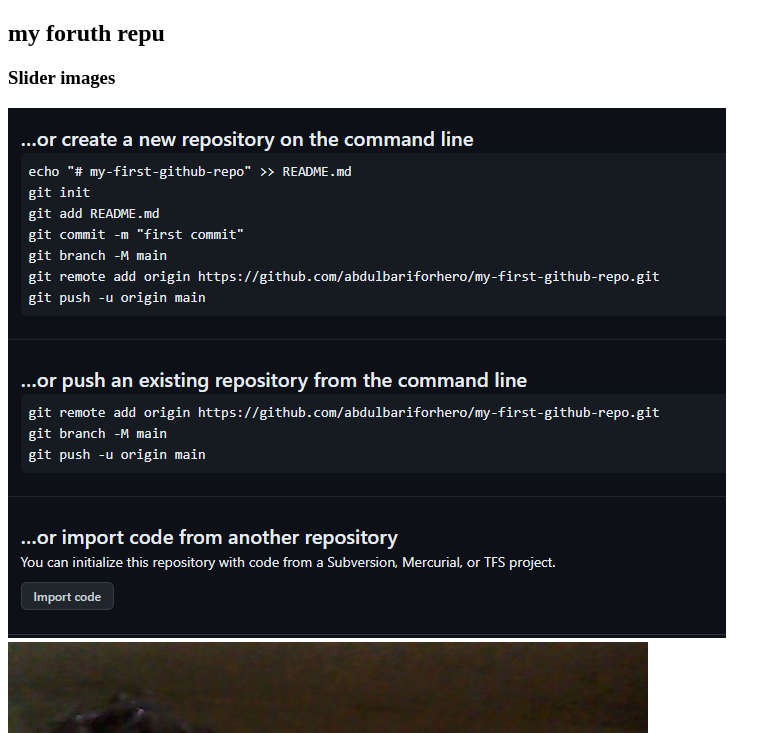
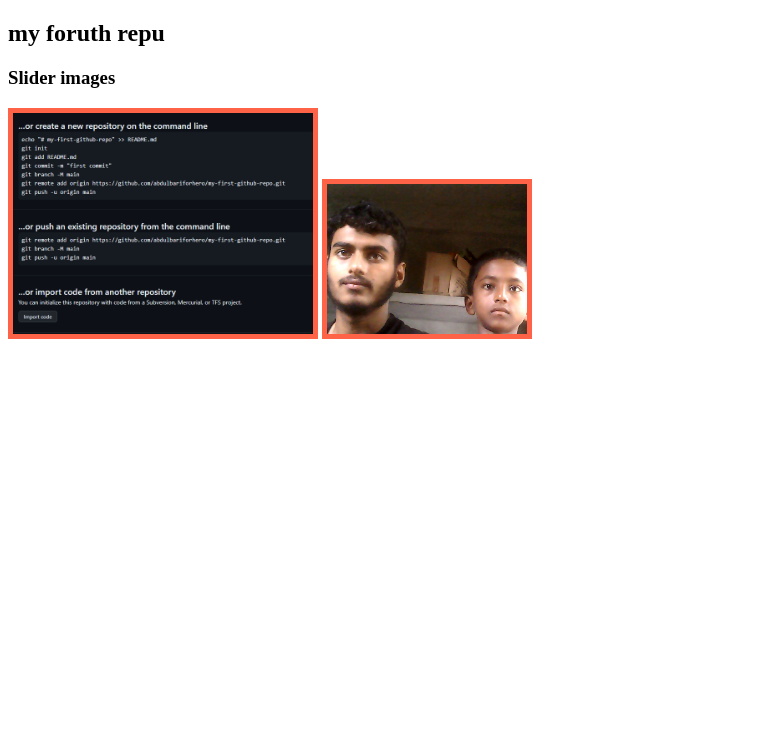
Before and after one commit to abdulbariforhero/may-fourth-repo, a plain HTML site: page index.html in a window 1280 px wide. Shown: the top 733 px of the page, without its empty margins (0-781 px from the left). Drawn offline with Linux system fonts and the light colour scheme.

Commit message:
added style sheets

```diff
--- a/index.html
+++ b/index.html
@@ -4,6 +4,7 @@
     <meta charset="UTF-8">
     <meta name="viewport" content="width=device-width, initial-scale=1.0">
     <title>My fourth repo</title>
+    <link rel="stylesheet" href="style.css">
 </head>
 <body>
     <div>
@@ -11,8 +12,8 @@
     </div>
     <div>
         <h3>Slider images</h3>
-        <img src="images/github scrinshot.PNG" alt="This is github command craen short">
-        <img src="images/WIN_20230624_08_29_08_Pro.jpg" alt="this is picture of abdul bari and mafuj">
+        <img width="300px" src="images/github scrinshot.PNG" alt="This is github command craen short">
+        <img width="200px" src="images/WIN_20230624_08_29_08_Pro.jpg" alt="this is picture of abdul bari and mafuj">
     </div>
 
 </body>
--- /dev/null
+++ b/style.css
@@ -0,0 +1,3 @@
+img{
+    border: 5px solid tomato;
+}
```
